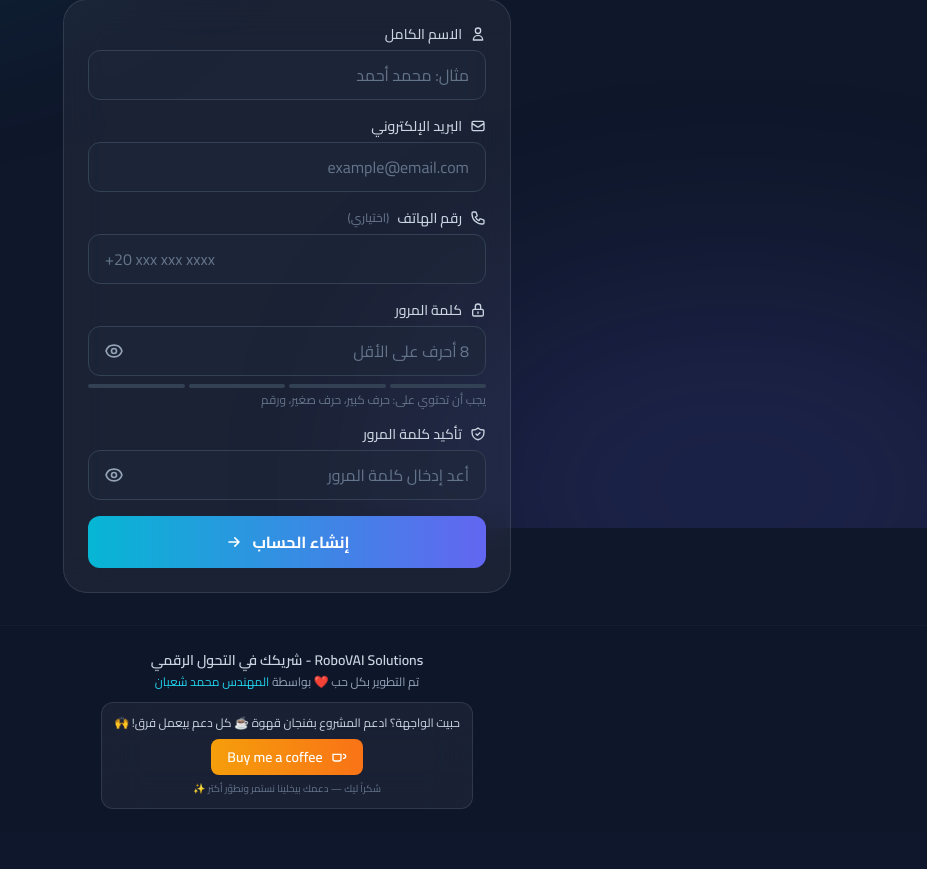
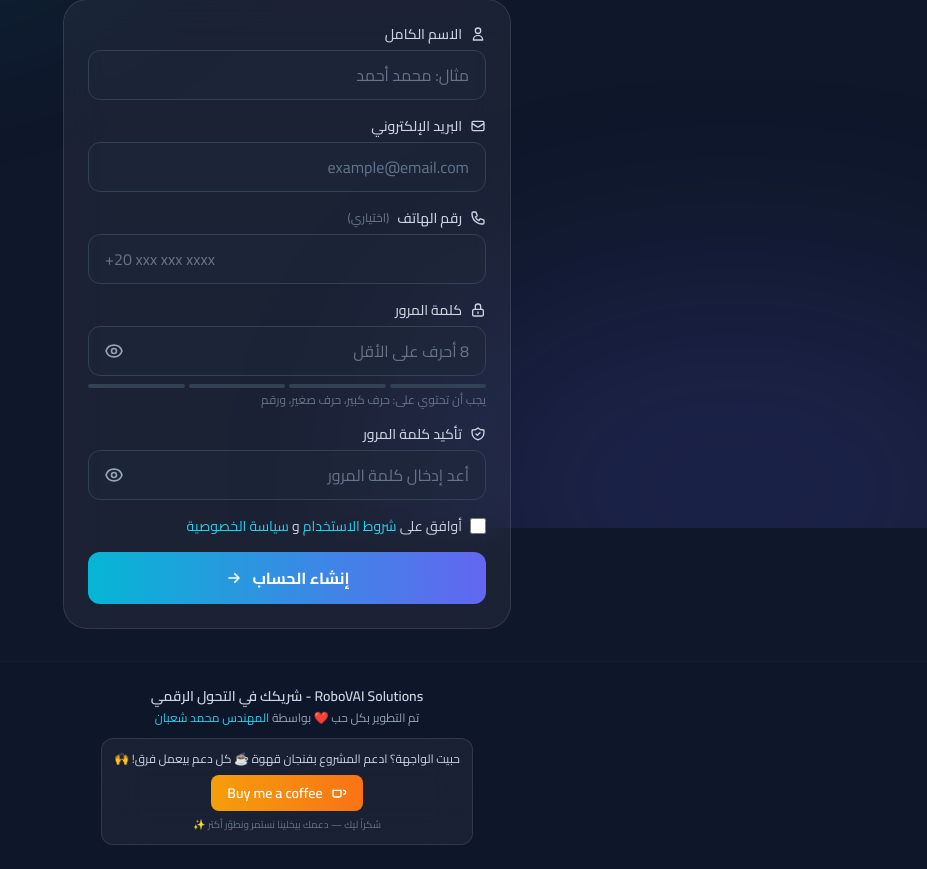
Before and after one commit to m0shaban/robovai_bot, a FastAPI app: page /ui/auth/register in a window 1280 px wide. Shown: the part 272-1141 px from the top of the page, without its empty margins (353-1280 px from the left). Before the commit the page ends 1081 px from the top, so only its background shows below. Run offline with FastAPI, Linux system fonts and the light colour scheme; parts of the project's set-up code (start-up, migrations or seed data) failed here and were passed over; some libraries are stand-ins or nearby versions.

Commit message:
Fix registration: Add missing terms of use checkbox

```diff
--- a/app/templates/auth/register.html
+++ b/app/templates/auth/register.html
@@ -202,6 +202,15 @@
                         </p>
                     </div>
 
+                    <!-- Terms Checkbox -->
+                    <div class="flex items-center gap-2 my-2">
+                        <input type="checkbox" name="terms" id="terms" required value="true"
+                               class="w-4 h-4 rounded border-slate-600 bg-slate-800 text-cyan-500 focus:ring-cyan-500 focus:ring-offset-slate-900 cursor-pointer">
+                        <label for="terms" class="text-sm text-slate-300 cursor-pointer select-none">
+                            أوافق على <a href="#" class="text-cyan-400 hover:text-cyan-300">شروط الاستخدام</a> و <a href="#" class="text-cyan-400 hover:text-cyan-300">سياسة الخصوصية</a>
+                        </label>
+                    </div>
+
                     <!-- Submit Button -->
                     <button type="submit"
                             class="w-full py-3 sm:py-3.5 mt-2 bg-gradient-to-r from-cyan-500 to-indigo-500 text-white font-bold rounded-xl btn-glow transition-all flex items-center justify-center gap-2 text-base">
```
